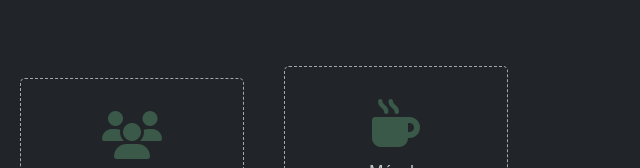
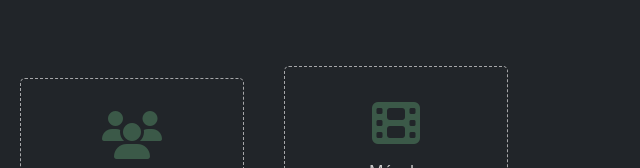
Before and after one commit to damg75/manuel-web-page, a plain HTML site: page index.html in a window 1280 px wide. Shown: the part 2307-2475 px from the top of the page, 640-1280 px from the left. Drawn offline with nearby package versions, Linux system fonts and the light colour scheme.

Commit message:
icono de film

```diff
--- a/index.html
+++ b/index.html
@@ -198,7 +198,7 @@
                         <div class="text">Clientes Felices</div>
                     </div>
                     <div class="box">
-                        <div class="icon"><i class="fas fa-mug-hot"></i></div>
+                        <div class="icon"><i class="fas fas fa-film"></i></div>
                         <div class="text">Más de</div>
                         <div class="counters">1500</div>
                         <div class="text">Minutos subtitulados (video)</div>
@@ -291,7 +291,7 @@
                             <div class="col-md-12 me-auto form-check text-start">
                                 <input class="form-check-input" type="radio" id="flexRadioDefaultperson" checked name="Particular">
                                 <label class="form-check-label" for="flexRadioDefault2">
-                                Particular
+                                    Particular
                                 </label>
                             </div>
                             <div class="col-md-6">
```
